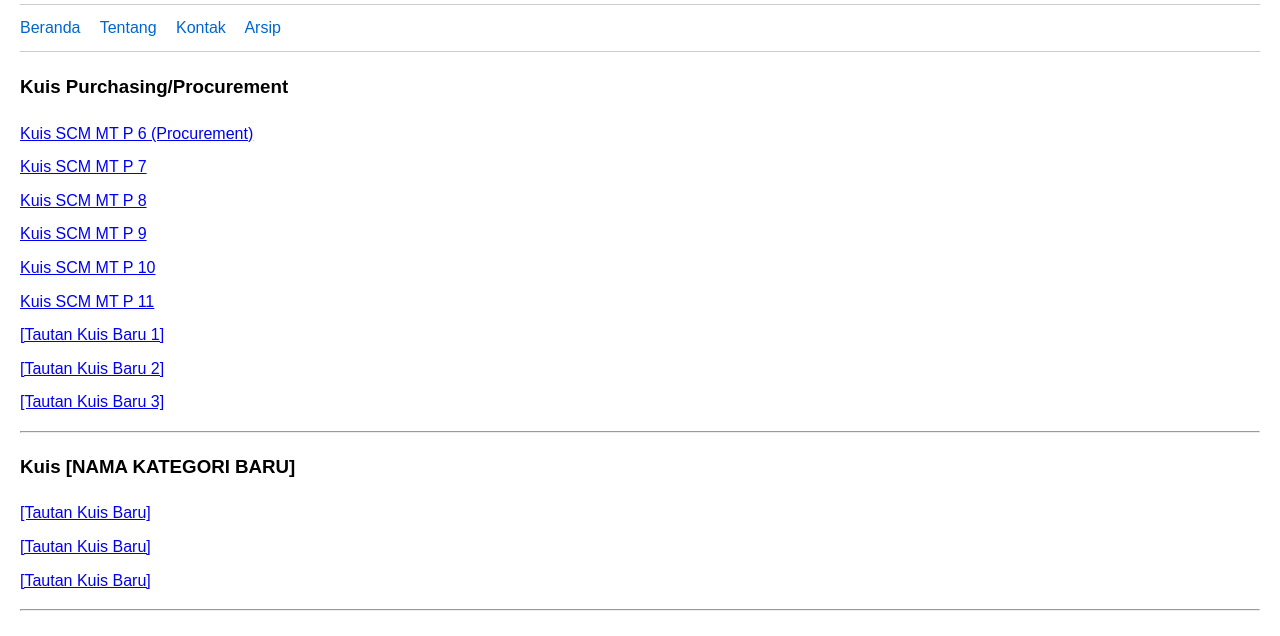
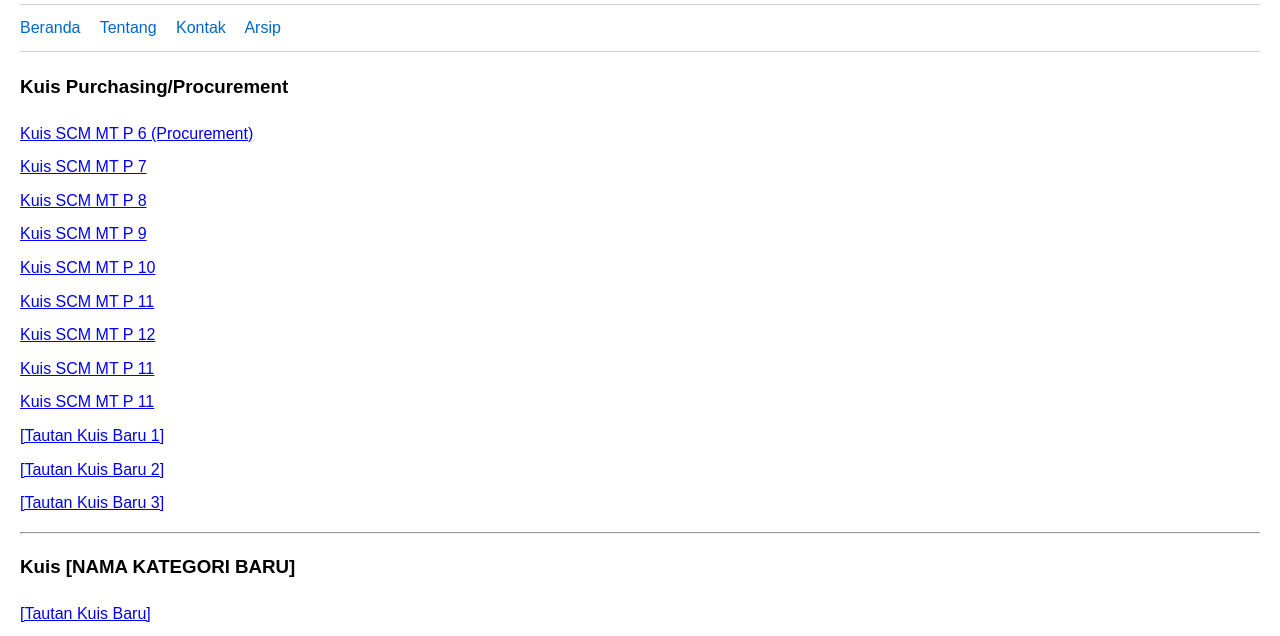
Before and after one commit to panjimahesya/kuis, a plain HTML site: page index.html in a window 1280 px wide. Shown: the part 148-784 px from the top of the page. Drawn offline with Linux system fonts and the light colour scheme.

Commit message:
Update index.html

```diff
--- a/index.html
+++ b/index.html
@@ -65,6 +65,9 @@
             <li><a href="SCMMTP9_KUIS.html">Kuis SCM MT P 9</a></li>
             <li><a href="SCMMTP10_KUIS.html">Kuis SCM MT P 10</a></li>
             <li><a href="SCMMTP11_KUIS.html">Kuis SCM MT P 11</a></li>
+            <li><a href="SCMMTP12_KUIS.html">Kuis SCM MT P 12</a></li>
+            <li><a href="SCMMTP11_KUIS.html">Kuis SCM MT P 11</a></li>
+            <li><a href="SCMMTP11_KUIS.html">Kuis SCM MT P 11</a></li>
             <li><a href="#">[Tautan Kuis Baru 1]</a></li>
             <li><a href="#">[Tautan Kuis Baru 2]</a></li>
             <li><a href="#">[Tautan Kuis Baru 3]</a></li>
```
